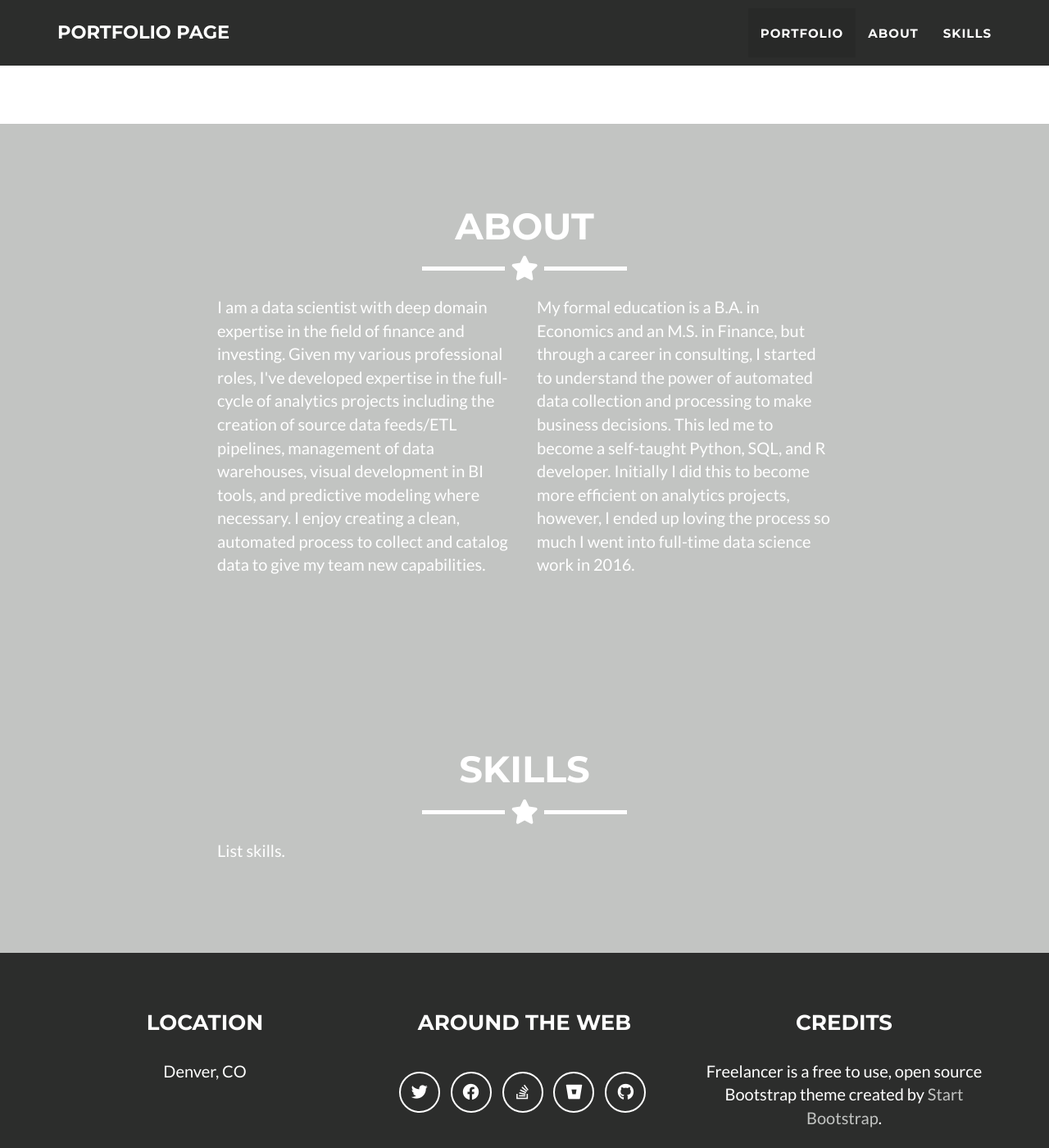
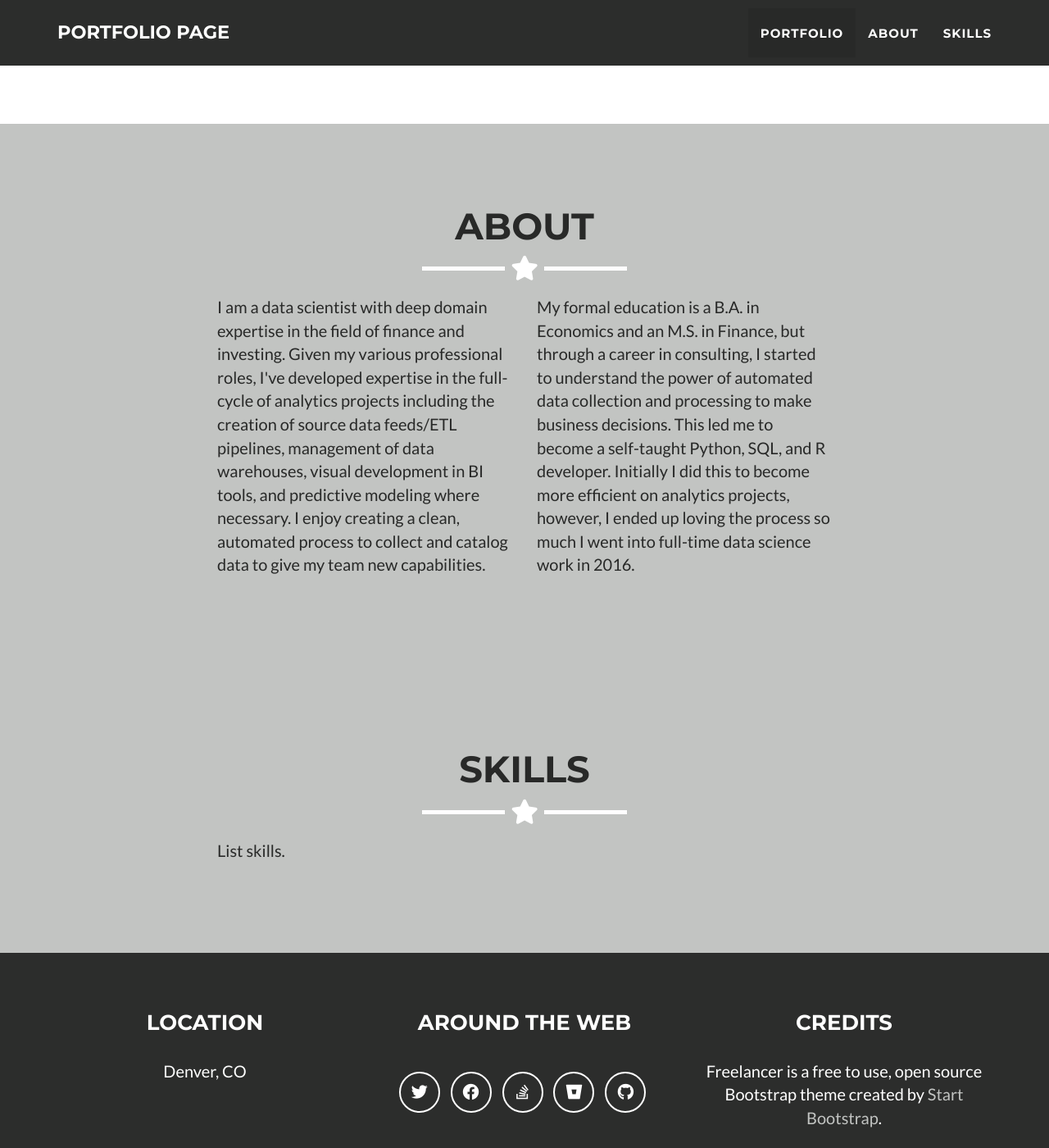
Before and after one commit to brf217/brf217.github.io, a Jekyll site: the page built from _posts/2014-07-18-project-1.markdown, in a window 1280 px wide and 1400 px high, scrolled down 1551 px. Shown: the whole window at 82% size. Built offline with Jekyll 4.4.1, drawn with Linux system fonts in a browser that asks for light colours.

Commit message:
Update main.css

```diff
--- a/_includes/css/main.css
+++ b/_includes/css/main.css
@@ -181,7 +181,7 @@ section h2 {
 }
 
 section.success {
-    color: #fff;
+    color: #282928;
     background: #{{ site.color.primary }};
 }
 
```
